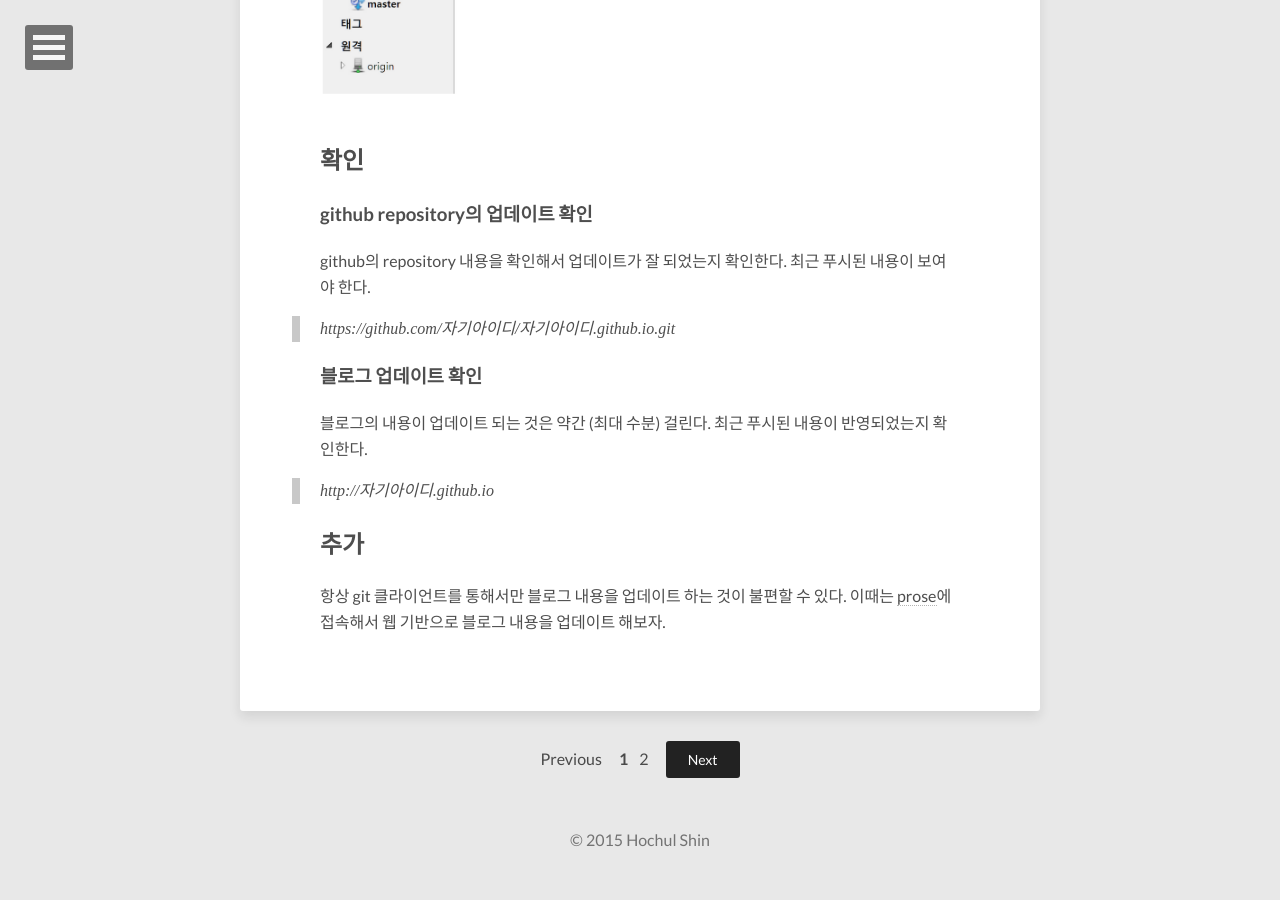
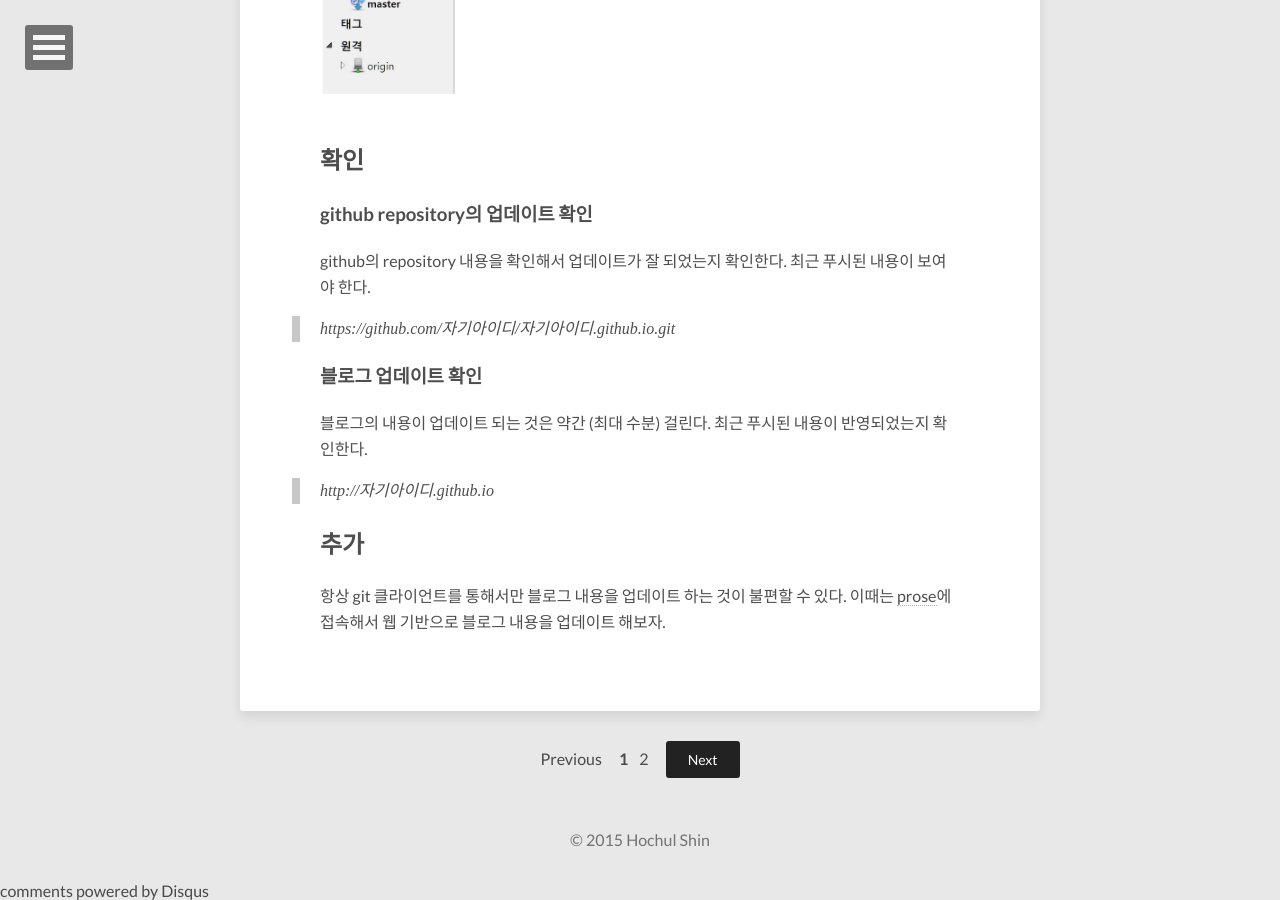
Before and after one commit to dakoo/dakoo.github.io, a Jekyll site: the page built from index.html, in a window 1280 px wide and 900 px high, scrolled down 15576 px. Built offline with Jekyll 4.4.1, drawn with Linux system fonts in a browser that asks for light colours; nearby versions of some CDN libraries; the list of posts is cut into pages by our own code; comment, search, counter and statistics services are not loaded.

Commit message:
disqus_shortname 추가

```diff
--- a/_config.yml
+++ b/_config.yml
@@ -1,6 +1,6 @@
 title:            do do dakoo
 description:      just everything I learn
-disqus_shortname:
+disqus_shortname: dakoo
 reading_time:     true
 words_per_minute: 50
 # Your site's domain goes here (eg: //mmistakes.github.io, http://mademistakes.com, etc)
@@ -29,7 +29,7 @@
 background:
 
 # Analytics and webmaster tools stuff goes here
-google_analytics: UA-60163348-2
+google_analytics: "UA-60163348-2"
 google_verify:
 # https://ssl.bing.com/webmaster/configure/verify/ownership Option 2 content= goes here
 bing_verify:
```
